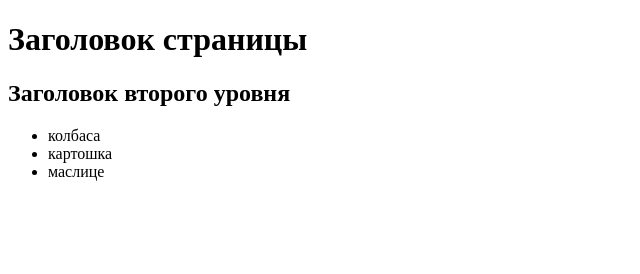
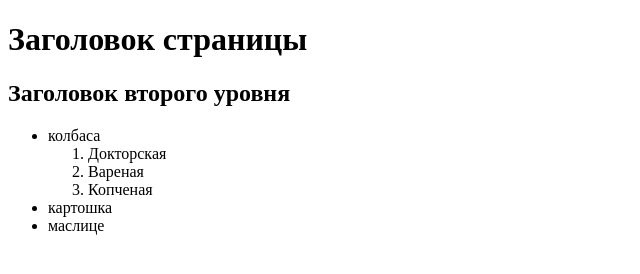
Before and after one commit to smallpotato00000/01.12.2025, a plain HTML site: page index.html in a window 1280 px wide. Shown: the whole page, without its empty margins (0-640 px from the left). Drawn offline with Linux system fonts and the light colour scheme.

Commit message:
Update index.html

```diff
--- a/index.html
+++ b/index.html
@@ -11,6 +11,11 @@
    <h2>Заголовок второго уровня</h2>
     <ul>
  <li>колбаса</li>
+      <ol>
+ <li>Докторская</li>
+ <li>Вареная</li>
+ <li>Копченая</li>
+</ol>
  <li>картошка</li>
  <li>маслице</li>
 </ul>
```
